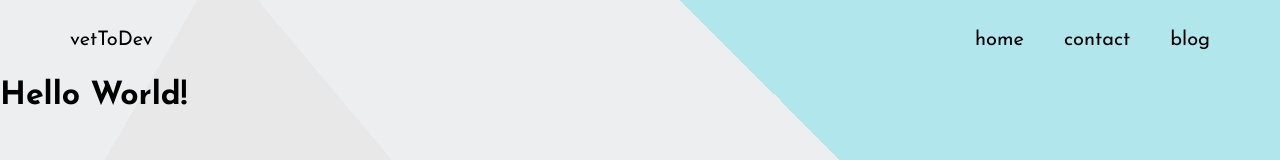
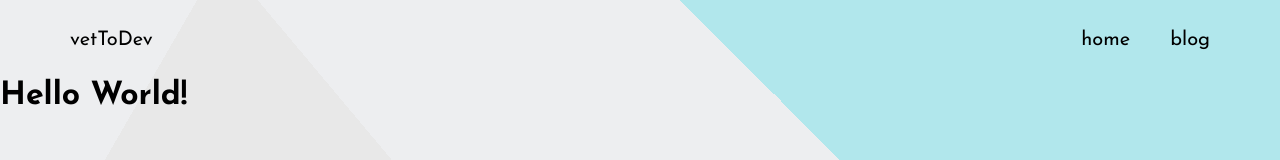
Before and after one commit to Laura-SM/vetToDev, a React (Create React App) app in the folder frontend/: page / in a window 1280 px wide. Shown: the top 160 px of the page. Built offline with nearby package versions, Linux system fonts and the light colour scheme.

Commit message:
Remove contact from header navigator

```diff
--- a/frontend/src/components/Header/index.tsx
+++ b/frontend/src/components/Header/index.tsx
@@ -7,7 +7,6 @@ function Header() {
       <span className="logo">vetToDev</span>
       <ul className="top-nav">
         <li className="top-nav__item">home</li>
-        <li className="top-nav__item">contact</li>
         <li className="top-nav__item">blog</li>
       </ul>
     </header>
```
